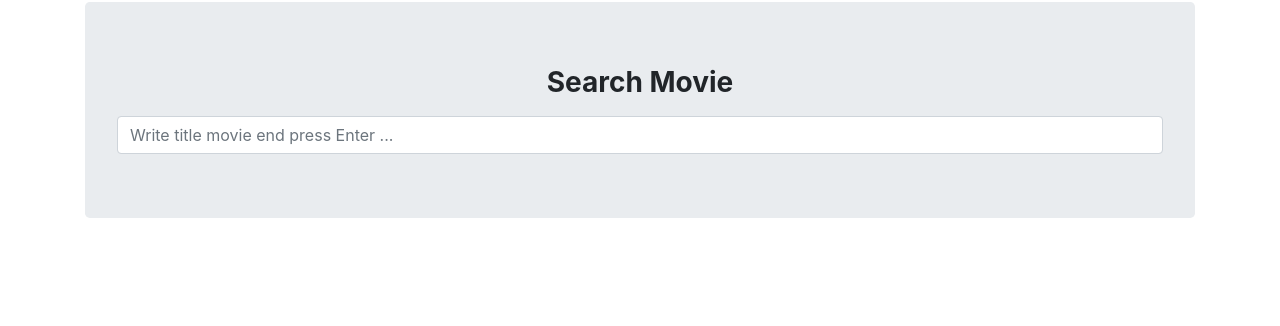
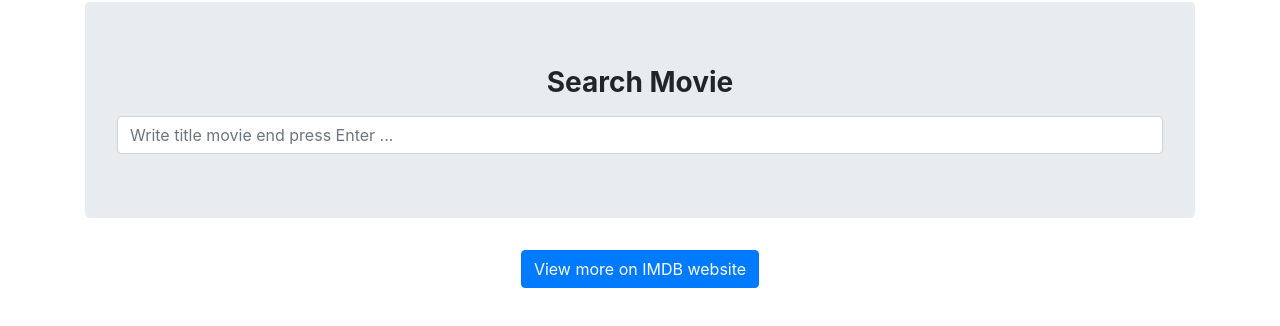
Before and after one commit to asaser/MovieAppAPI, a plain HTML site: page index.html in a window 1280 px wide. Shown: the part 70-396 px from the top of the page. Drawn offline with nearby package versions, Linux system fonts and the light colour scheme.

Commit message:
add HTML structure

```diff
--- a/index.html
+++ b/index.html
@@ -35,6 +35,19 @@
                 </div>
             </div>
         </section>
+<!-- main content selector -->
+        <section id="secondSection">
+            <div id="movieContent">
+            </div>
+        </section>
+    </main>
+
+    <footer>
+<!-- button to open main website imdb -->
+        <div class="text-center">
+            <a href="http://imdb.com" target="_blank" class="btn btn-primary mb-4">View more on IMDB website</a>
+        </div>
+    </footer>
 
 
 </body>
```
